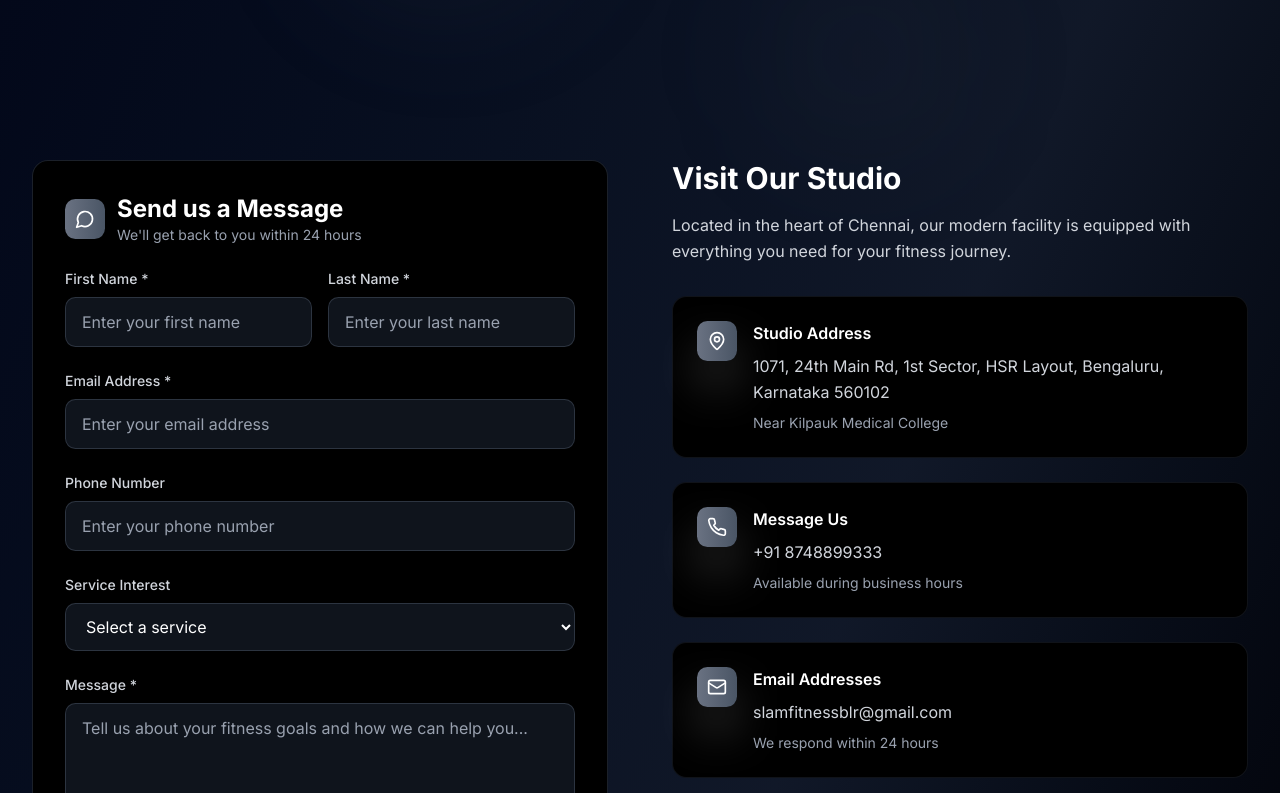
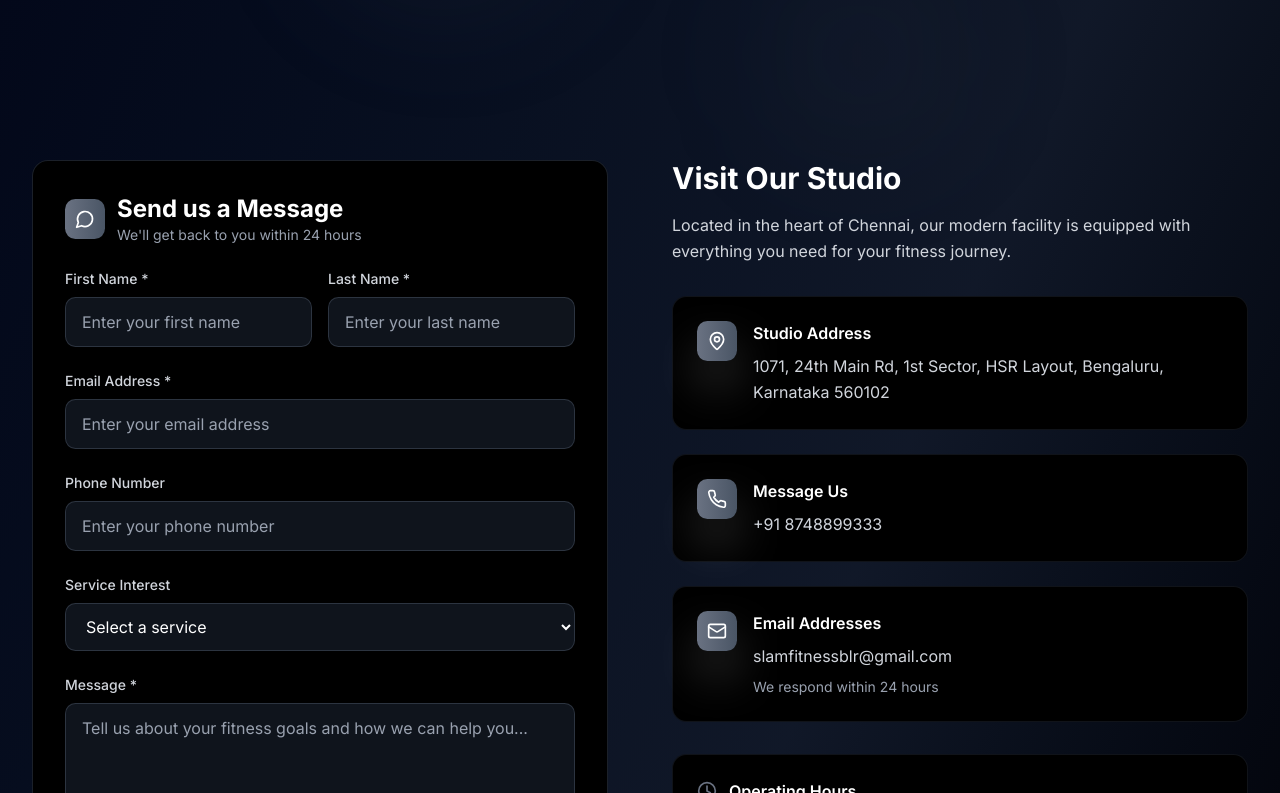
Before and after one commit to harshil-vasoya/slam-fit-portfolio, a Next.js app: page /contact in a window 1280 px wide. Shown: the part 449-1242 px from the top of the page. Built offline with nearby package versions, Linux system fonts and the light colour scheme.

Commit message:
own a franchise

```diff
--- a/app/contact/page.tsx
+++ b/app/contact/page.tsx
@@ -282,7 +282,6 @@ export default function Contact() {
                       1071, 24th Main Rd, 1st Sector, HSR Layout, Bengaluru, Karnataka 560102
                       </a>
                     </p>
-                    <p className="text-sm text-gray-400 mt-2">Near Kilpauk Medical College</p>
                   </div>
                 </div>
 
@@ -296,7 +295,7 @@ export default function Contact() {
                       <a href="https://wa.me/918748899333" target="_blank" rel="noopener noreferrer" className="hover:text-white transition-colors">+91 8748899333</a>
 
                     </p>
-                    <p className="text-sm text-gray-400 mt-2">Available during business hours</p>
+                    {/* <p className="text-sm text-gray-400 mt-2">Available during business hours</p> */}
                   </div>
                 </div>
 
```
